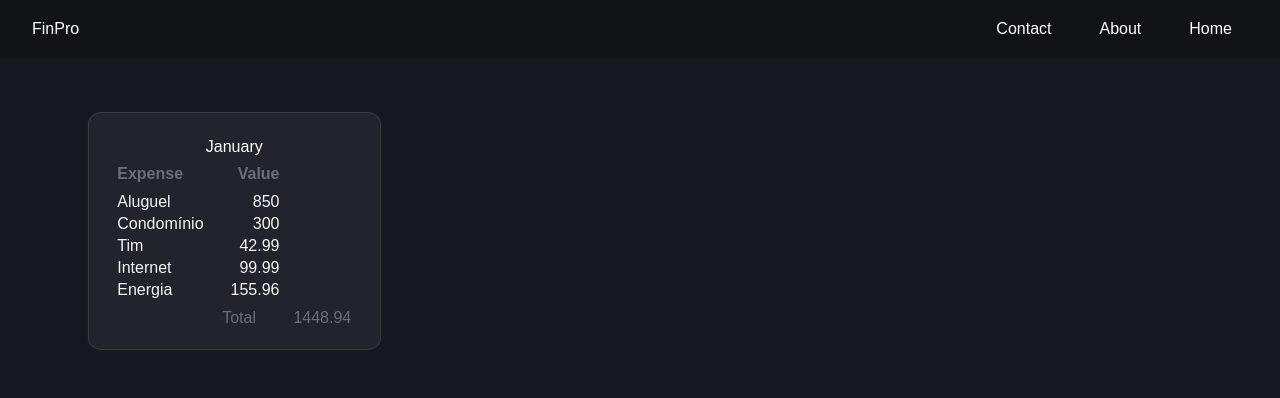
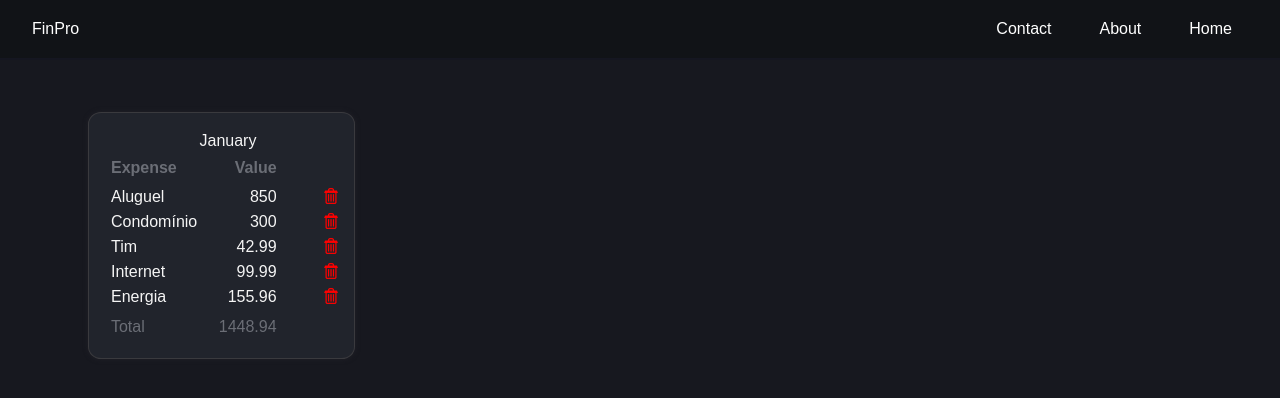
Before and after one commit to BrunoSTB/FinPro, an Angular app: page / in a window 1280 px wide. Shown: the top 398 px of the page. Built offline with nearby package versions, Linux system fonts and the light colour scheme.

Commit message:
added delete button

```diff
--- a/src/app/expenses-card/expenses-card.component.css
+++ b/src/app/expenses-card/expenses-card.component.css
@@ -7,26 +7,38 @@
     box-shadow: #212128 0rem 0rem 0.3rem;
     display: flex;
     text-align: left;
-    padding: 2% 2% 1%;
-    color: #6B6E76;
+    padding: 1.5% 0.5% 1% 1.5%;
+    color: whitesmoke;
 }
 
 .card-content {
     width: 100%;
 }
 
-.card-content caption {
-    color: white;
+
+.card-header, .card-footer {
+    height: 2rem;
+    color: #6B6E76;
 }
 
-.card-header {
-    height: 2rem;
+
+.rmv-button {
+    background-color: #21242C;
+    border: hidden ;
+    margin: auto;
 }
 
-.card-body tr{
-    color: whitesmoke;
+.name-column {
+    flex: 1;
+    position: relative;
 }
 
-.card-footer {
-    height: 2rem;
+.value-column {
+    width: 10rem;
+    position: relative;
 }
+
+.remove-column {
+    width: 15rem;
+    position: relative;
+}
--- a/src/app/expenses-card/expenses-card.component.html
+++ b/src/app/expenses-card/expenses-card.component.html
@@ -11,14 +11,14 @@
 
         <tbody class="card-body" *ngFor="let expense of _expenses">
             <tr>
-                <td>{{ expense.name }}</td>
-                <td class="al-right">{{ expense.value }}</td>
+                <td class="name-column">{{ expense.name }}</td>
+                <td class="value-column al-right">{{ expense.value }}</td>
+                <td class="remove-column al-right"><button class="rmv-button" (click)="removeExpense(expense.id)"><img src="../assets/deletebutton.png"></button></td>
             </tr>
         </tbody>
 
         <tfoot class="card-footer">
             <tr>
-                <br>
                 <td>Total</td>
                 <td class="al-right">{{ getSum() }}</td>
             </tr>
--- a/src/app/expenses-card/expenses-card.component.ts
+++ b/src/app/expenses-card/expenses-card.component.ts
@@ -15,6 +15,13 @@ export class ExpensesCardComponent {
   getSum() {
     let sum: number = 0;
     this._expenses.forEach(a => sum += a.value);
-    return sum;
+    return Math.round((sum + Number.EPSILON) * 100) / 100;
   }
+
+  removeExpense(expenseId: number) {
+    this._expenses = this._expenses.filter(x => x.id !== expenseId);
+    console.log('foi');
+  }
+
+
 }
```
Also changed, not shown: src/assets/deletebutton.png (added).
